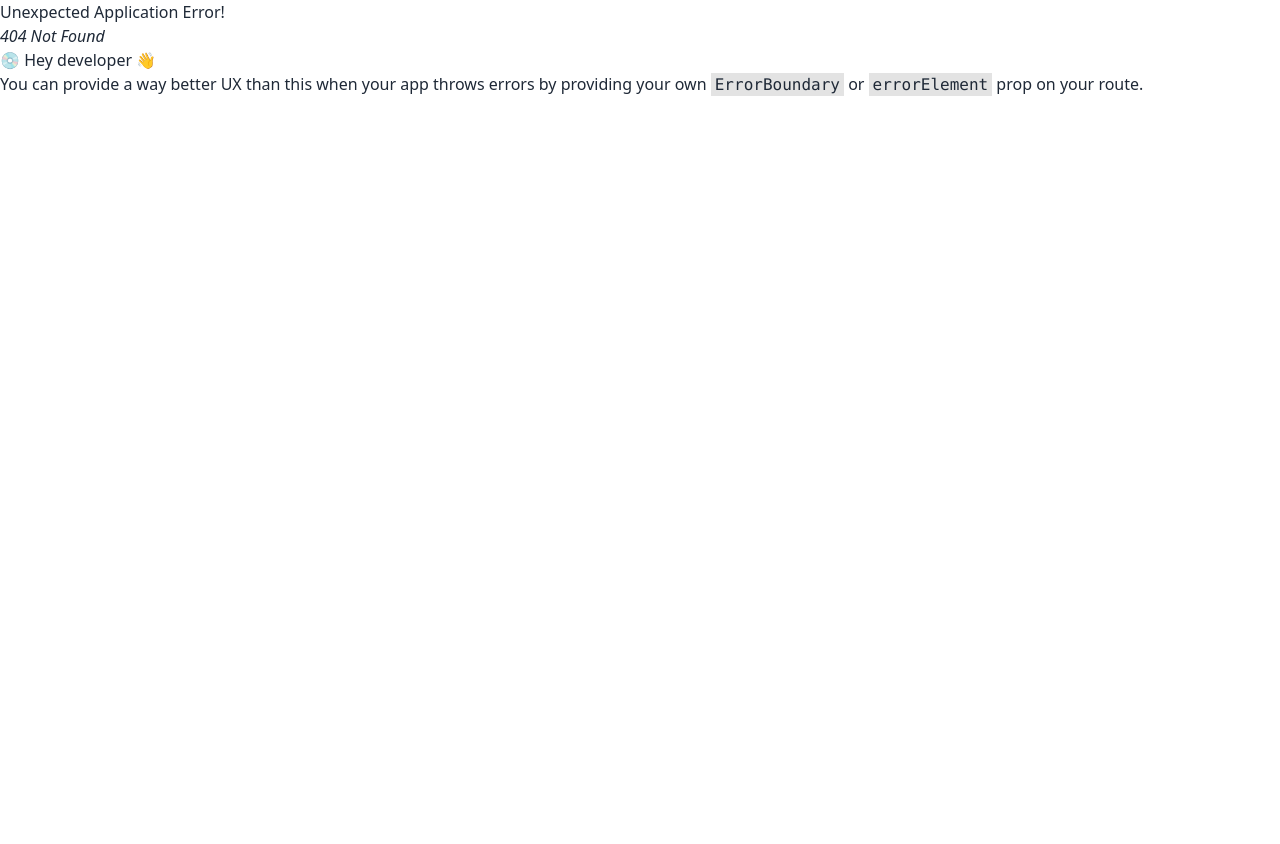
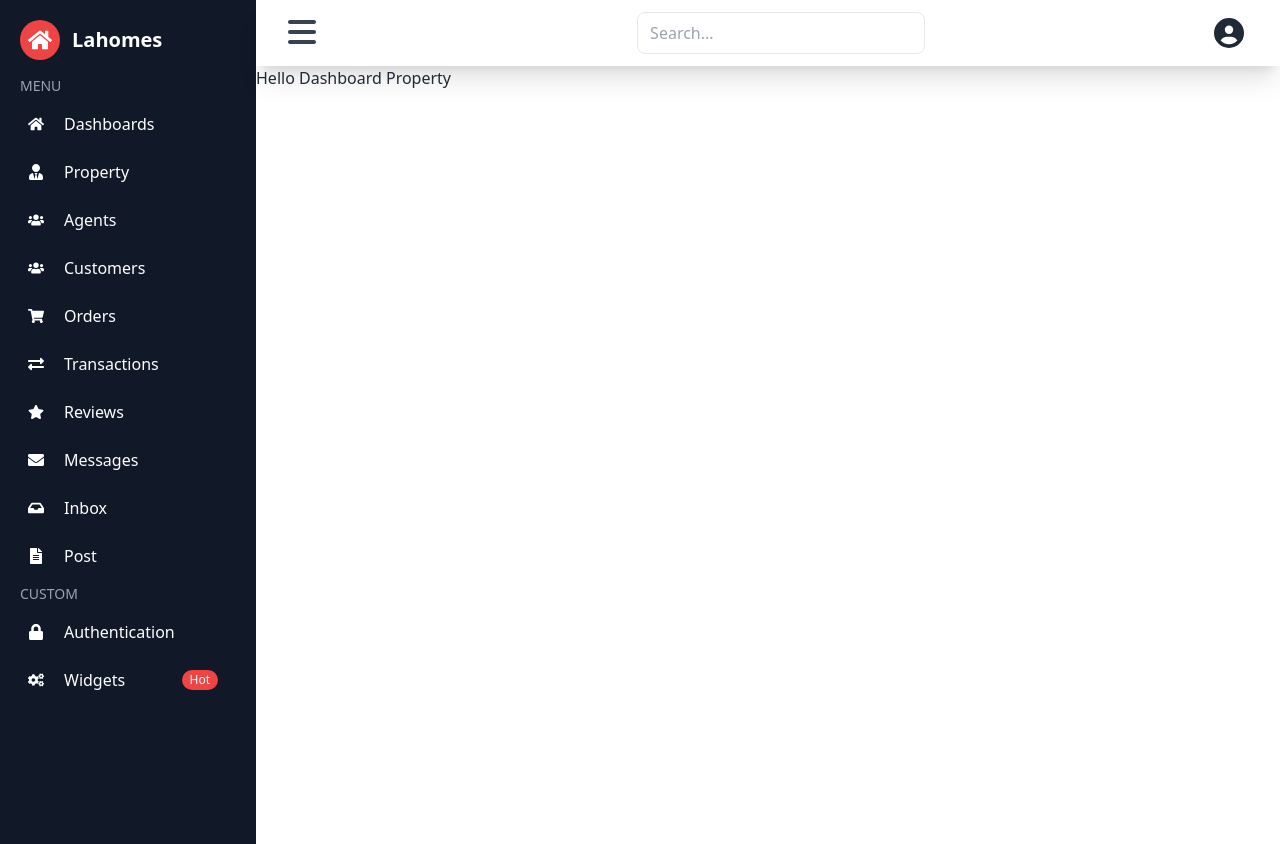
Before and after one commit to imamhossain-bd/Real-Estate-Management, a React (Vite) app in the folder Real-estate-frontend/: page /dashboard/dashboardproperty in a window 1280 px wide. Before the commit this address had no page. Before the commit the page ends 800 px from the top, so only its background shows below. Built offline with nearby package versions, Linux system fonts and the light colour scheme.

Commit message:
Dashboard

```diff
--- a/Real-estate-frontend/src/Dashboard/DashboardLayout/Layoutdashboard.jsx
+++ b/Real-estate-frontend/src/Dashboard/DashboardLayout/Layoutdashboard.jsx
@@ -7,12 +7,12 @@ import NavbarDashboard from '../DashboardPages/SheardDashboard/NavbarDashboard';
 
 const Layoutdashboard = () => {
     return (
-        <div className='dashboard-container flex gap-5'>
-                <DashboardSidebar></DashboardSidebar>
-                <div className='dashboard-content'>
-                <NavbarDashboard></NavbarDashboard>
-                <Outlet></Outlet>
-            </div>
+        <div className='dashboard-container flex'>
+                <DashboardSidebar className="bg-[#111827]"></DashboardSidebar>
+                <div className='dashboard-content w-full'>
+                    <NavbarDashboard></NavbarDashboard>
+                    <Outlet></Outlet>
+                </div>
         </div>
     );
 };
--- /dev/null
+++ b/Real-estate-frontend/src/Dashboard/DashboardPages/DashboardProperty/DashboardProperty.jsx
@@ -0,0 +1,11 @@
+import React from 'react';
+
+const DashboardProperty = () => {
+    return (
+        <div>
+            <h2>Hello Dashboard Property</h2>
+        </div>
+    );
+};
+
+export default DashboardProperty;
--- a/Real-estate-frontend/src/Dashboard/DashboardPages/SheardDashboard/DashboardSidebar.jsx
+++ b/Real-estate-frontend/src/Dashboard/DashboardPages/SheardDashboard/DashboardSidebar.jsx
@@ -5,21 +5,81 @@ import { NavLink } from "react-router-dom";
 const DashboardSidebar = () => {
 
   const navLinks = <>
-        <li className="hover:bg-gray-800 p-2 gap-2 rounded-md flex items-center space-x-2 cursor-pointer"> <NavLink to={'/dashboardhome'}><FaHome /> <span>Dashboards</span> </NavLink> </li>
-        <li className="hover:bg-gray-800 p-2 gap-2 rounded-md flex items-center space-x-2 cursor-pointer"> <NavLink to={'/'}><FaUserTie /> <span>Property</span></NavLink> </li>
-        <li className="hover:bg-gray-800 p-2 gap-2 rounded-md flex items-center space-x-2 cursor-pointer"> <NavLink to={'/'}><FaUsers /> <span>Agents</span> </NavLink> </li>
-        <li className="hover:bg-gray-800 p-2 gap-2 rounded-md flex items-center space-x-2 cursor-pointer"> <NavLink to={'/'}><FaUsers /> <span>Customers</span> </NavLink> </li>
-        <li className="hover:bg-gray-800 p-2 gap-2 rounded-md flex items-center space-x-2 cursor-pointer"> <NavLink to={'/'}> <FaShoppingCart /> <span>Orders</span> </NavLink> </li>
-        <li className="hover:bg-gray-800 p-2 gap-2 rounded-md flex items-center space-x-2 cursor-pointer"> <NavLink to={'/'}><span><FaExchangeAlt /></span> <span>Transactions</span> </NavLink> </li>
-        <li className="hover:bg-gray-800 p-2 gap-2 rounded-md flex items-center space-x-2 cursor-pointer"> <NavLink to={'/'}><FaStar /> <span>Reviews</span></NavLink> </li>
-        <li className="hover:bg-gray-800 p-2 gap-2 rounded-md flex items-center space-x-2 cursor-pointer"> <NavLink to={'/'}><FaEnvelope /> <span>Messages</span></NavLink> </li>
-        <li className="hover:bg-gray-800 p-2 gap-2 rounded-md flex items-center space-x-2 cursor-pointer"> <NavLink to={'/'}><FaInbox /> <span>Inbox</span> </NavLink> </li>
-        <li className="hover:bg-gray-800 p-2 gap-2 rounded-md flex items-center space-x-2 cursor-pointer"> <NavLink to={'/'}><FaFileAlt /><span>Post</span> </NavLink> </li>
+  <li className="hover:bg-gray-800 p-2 gap-2 rounded-md flex items-center space-x-2 cursor-pointer">
+      <NavLink to={'dashboardhome'} className="flex items-center">
+          <FaHome />
+          <span className="ml-5">Dashboards</span>
+      </NavLink>
+  </li>
+  <li className="hover:bg-gray-800 p-2 gap-2 rounded-md flex items-center space-x-2 cursor-pointer">
+      <NavLink to={'dashboardproperty'} className="flex items-center">
+          <FaUserTie />
+          <span className="ml-5">Property</span>
+      </NavLink>
+  </li>
+  <li className="hover:bg-gray-800 p-2 gap-2 rounded-md flex items-center space-x-2 cursor-pointer">
+      <NavLink to={'/'} className="flex items-center">
+          <FaUsers />
+          <span className="ml-5">Agents</span>
+      </NavLink>
+  </li>
+  <li className="hover:bg-gray-800 p-2 gap-2 rounded-md flex items-center space-x-2 cursor-pointer">
+      <NavLink to={'/'} className="flex items-center">
+          <FaUsers />
+          <span className="ml-5">Customers</span>
+      </NavLink>
+  </li>
+  <li className="hover:bg-gray-800 p-2 gap-2 rounded-md flex items-center space-x-2 cursor-pointer">
+      <NavLink to={'/'} className="flex items-center">
+          <FaShoppingCart />
+          <span className="ml-5">Orders</span>
+      </NavLink>
+  </li>
+  <li className="hover:bg-gray-800 p-2 gap-2 rounded-md flex items-center space-x-2 cursor-pointer">
+      <NavLink to={'/'} className="flex items-center">
+          <FaExchangeAlt />
+          <span className="ml-5">Transactions</span>
+      </NavLink>
+  </li>
+  <li className="hover:bg-gray-800 p-2 gap-2 rounded-md flex items-center space-x-2 cursor-pointer">
+      <NavLink to={'/'} className="flex items-center">
+          <FaStar />
+          <span className="ml-5">Reviews</span>
+      </NavLink>
+  </li>
+  <li className="hover:bg-gray-800 p-2 gap-2 rounded-md flex items-center space-x-2 cursor-pointer">
+      <NavLink to={'/'} className="flex items-center">
+          <FaEnvelope />
+          <span className="ml-5">Messages</span>
+      </NavLink>
+  </li>
+  <li className="hover:bg-gray-800 p-2 gap-2 rounded-md flex items-center space-x-2 cursor-pointer">
+      <NavLink to={'/'} className="flex items-center">
+          <FaInbox />
+          <span className="ml-5">Inbox</span>
+      </NavLink>
+  </li>
+  <li className="hover:bg-gray-800 p-2 gap-2 rounded-md flex items-center space-x-2 cursor-pointer">
+      <NavLink to={'/'} className="flex items-center">
+          <FaFileAlt />
+          <span className="ml-5">Post</span>
+      </NavLink>
+  </li>
   <p className="text-gray-400 mt-4 text-sm">CUSTOM</p>
-        <li className="hover:bg-gray-800 p-2 gap-2 rounded-md flex items-center space-x-2 cursor-pointer"> <NavLink to={'/'}><FaLock /> <span>Authentication</span></NavLink> </li>
-        <li className="p-2 gap-2 rounded-md flex items-center space-x-2 cursor-pointer relative"> <NavLink to={'/'}><FaCogs /> <span>Widgets</span><span className="absolute right-2 bg-red-500 text-xs px-2 py-0.5 rounded-full">Hot</span></NavLink> </li>
+  <li className="hover:bg-gray-800 p-2 gap-2 rounded-md flex items-center space-x-2 cursor-pointer">
+      <NavLink to={'/'} className="flex items-center">
+          <FaLock />
+          <span className="ml-5">Authentication</span>
+      </NavLink>
+  </li>
+  <li className="p-2 gap-2 hover:bg-gray-800 rounded-md flex items-center space-x-2 cursor-pointer relative">
+      <NavLink to={'/'} className="flex items-center">
+          <FaCogs />
+          <span className="ml-5">Widgets</span>
+          <span className="absolute right-2 bg-red-500 text-xs px-2 mt-1F py-0.5 rounded-full">Hot</span>
+      </NavLink>
+  </li>
 </>
-
     return (
         <div>
             <div className={`max-h-full bg-gray-900 text-white w-64 p-5 transition-all duration-300`}>
@@ -30,7 +90,7 @@ const DashboardSidebar = () => {
                 <h1 className="text-xl font-bold">Lahomes</h1>
               </div>
               <p className="text-gray-400 mt-4 text-sm">MENU</p>
-      <ul className="mt-2 space-y-2">
+              <ul className="mt-2 space-y-2 h-[calc(100vh-5rem)] overflow-y-auto pr-[10px]" >
                 {navLinks}
               </ul>
             </div>
--- a/Real-estate-frontend/src/Dashboard/DashboardPages/SheardDashboard/NavbarDashboard.jsx
+++ b/Real-estate-frontend/src/Dashboard/DashboardPages/SheardDashboard/NavbarDashboard.jsx
@@ -1,9 +1,58 @@
-import React from 'react';
+import React, { useState } from 'react';
+import { FontAwesomeIcon } from '@fortawesome/react-fontawesome'; // Import FontAwesomeIcon
+import { faBars } from '@fortawesome/free-solid-svg-icons';
+import { faCircleUser } from '@fortawesome/free-solid-svg-icons';
+import { DownOutlined, SettingOutlined } from '@ant-design/icons';
+import { Dropdown, Space } from 'antd'; // make sure to import the FiMenu icon
 
 const NavbarDashboard = () => {
+    const [open, setOpen] = useState(false); // Define the state for toggling the menu
+
+    const items = [
+        {
+          key: '1',
+          label: 'My Account',
+          disabled: true,
+        },
+        {
+          type: 'divider',
+        },
+        {
+          key: '2',
+          label: 'Profile',
+          extra: '⌘P',
+        },
+        {
+          key: '3',
+          label: 'Billing',
+          extra: '⌘B',
+        },
+        {
+          key: '4',
+          label: 'Settings',
+          icon: <SettingOutlined />,
+          extra: '⌘S',
+        },
+      ];
+
     return (
         <div>
-            <h2>Hello Navbar</h2>
+            <div className='flex justify-between py-3 px-8 shadow-xl items-center w-[100%]'>
+                <div className="">
+                    <div className="flex justify-between items-center ">
+                        <button className=" text-gray-700" onClick={() => setOpen(!open)}>
+                            <FontAwesomeIcon icon={faBars} size='2x'/>
+                        </button>
+                    </div>
+                </div>
+                <div className='ml-10'>
+                    <input type="text" placeholder="Search..." className="border outline-none px-3 py-2 w-72 rounded-lg " />
+                </div>
+                <div className=''>
+                <Dropdown menu={{ items, }} placement="bottomLeft" className=''
+                arrow><a onClick={(e) => e.preventDefault()}><Space> <FontAwesomeIcon icon={faCircleUser} className='text-3xl mr-[3.8px]' /></Space></a></Dropdown>
+                </div>
+            </div>
         </div>
     );
 };
```
Also changed, not shown: Real-estate-frontend/src/Router/Router.jsx (+6 -1 lines), Real-estate-frontend/src/Dashboard/Dashboard.css (deleted). Lines whose indentation alone changed are shown as unchanged.
